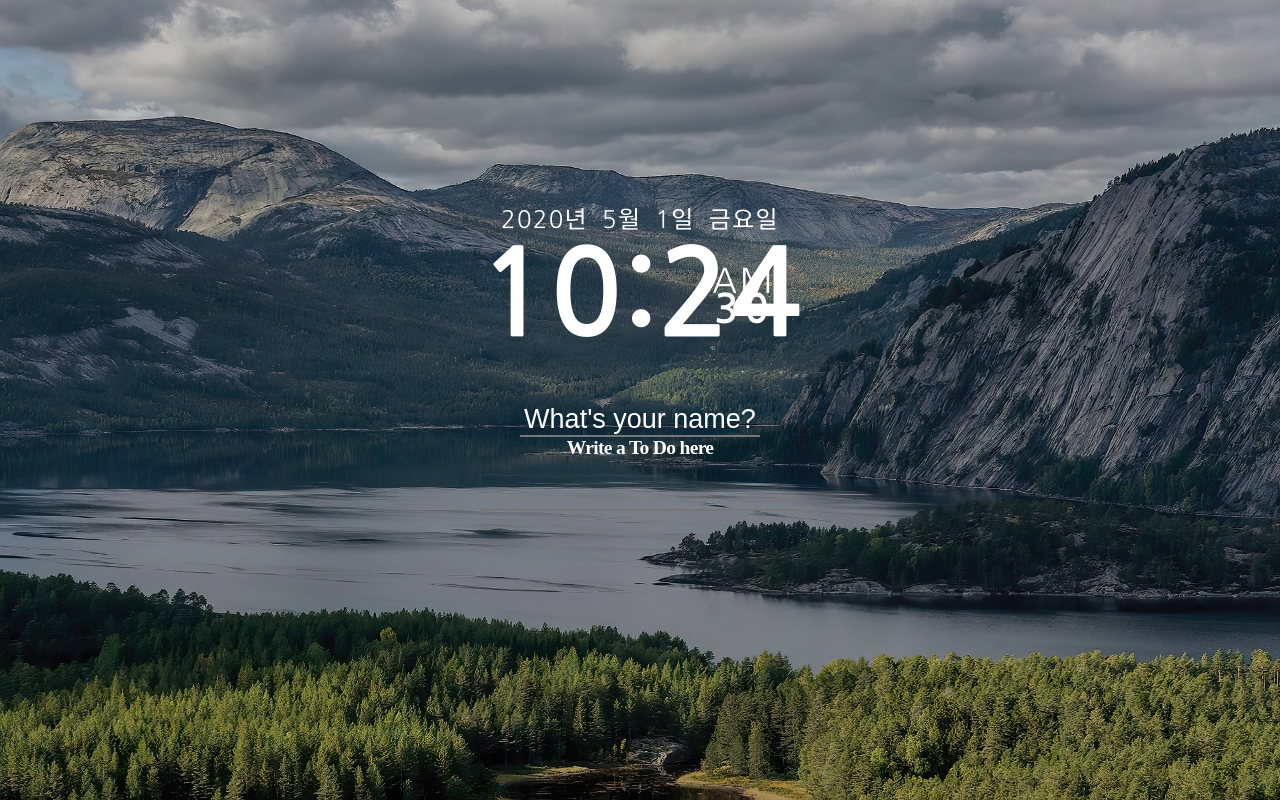
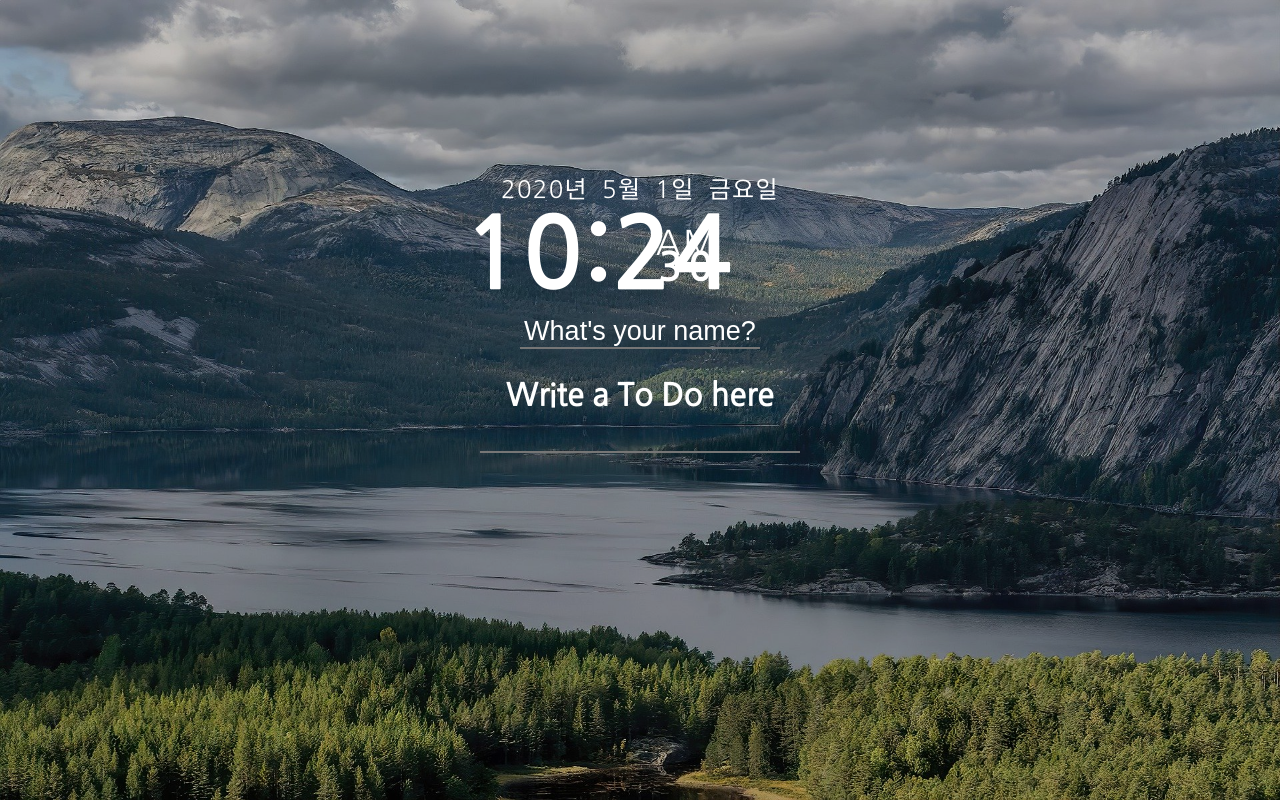
Before and after one commit to lovemellow/ChromeWebApp-Momentum, a plain HTML site: page index.html in a window 1280 px wide. Drawn offline with Linux system fonts and the light colour scheme.

Commit message:
Add files via upload

```diff
--- a/css/clock.css
+++ b/css/clock.css
@@ -1,21 +1,17 @@
-@import url('https://fonts.googleapis.com/css2?family=Manrope:wght@600&display=swap');
-@import url('https://fonts.googleapis.com/css2?family=Nanum+Gothic:wght@400;700&family=Noto+Sans+KR:wght@400;500&display=swap');
-
 .clockContainer {
-    margin-top: 200px;
+    margin-top: 170px;
 }
 
-.dayTarget {
-}
 
 .clockTarget {
     display: flex;
     justify-content: center;
     align-items: center;
+    margin-left: -85px;
 }
 
 .clockTarget h1{
-    font-size: 120px;
+    font-size: 100px;
     font-family: 'Nanum Gothic', sans-serif;
     float: left;
 }
@@ -31,7 +27,7 @@
 
 .clockTarget h3 {
     position: absolute;
-    margin : -26px 0 0 208px;
+    margin : -22px 0 0 180px;
     font-size: 34px;
     font-family: 'Nanum Gothic', sans-serif;
     font-weight: 200;
@@ -40,7 +36,7 @@
 
 .clockTarget h4 {
     position: absolute;
-    margin: 28px 0 0 209px;
+    margin: 25px 0 0 182px;
     font-size: 40px;
     font-family: 'Nanum Gothic', sans-serif;
     letter-spacing: 6px;
--- a/css/greeting.css
+++ b/css/greeting.css
@@ -1,16 +1,18 @@
 .nameForm,
 .greeting {
     display: none;
-    margin-top: 50px;
+    margin-top: 10px;
 }
 
 .showing {
     display: block;
+    font-size: 27px;
 }
 
 .nameForm h4 {
-    font-size: 32px;
+    font-size: 27px;
 }
+
 
 .nameForm input {
     width: 240px;
--- a/css/style.css
+++ b/css/style.css
@@ -1,3 +1,7 @@
+
+
+@import url('https://fonts.googleapis.com/css2?family=Nanum+Gothic:wght@400;700;800&display=swap');
+
 @import "clock.css";
 @import "greeting.css";
 @import "todo.css";
@@ -21,6 +25,8 @@ html, body {
     font-size: 13px;
     letter-spacing: -0.5pt;
     -webkit-font-smoothing: antialiased;
+    font-family: 'Nanum Gothic', sans-serif;
+    font-weight: 400;
 }
 
 
--- a/css/todo.css
+++ b/css/todo.css
@@ -6,10 +6,18 @@
     color: #7f8c8d;
 }
 
+.toDoForm {
+    margin-top: 30px;
+}
+
+.toDoForm h2 {
+    font-size: 32px;
+}
+
 .toDoForm input {
-    margin-top: 10px;
+    margin-top:0px;
     background-color: transparent;
-    font-size: 18px;
+    font-size: 24px;
     color: #fff;
     width: 320px;
     height: 40px;
@@ -17,6 +25,7 @@
     border-right-width: 0;
     border-top-width: 0;
     border-bottom-width: 1;
+    text-align: center;
 }
 
 .toDoForm input:focus {
@@ -29,7 +38,7 @@
 }
 
 .toDoList {
-    font-size: 16px;
+    font-size: 18px;
     list-style: none;
     line-height: 30px;
 }
```
